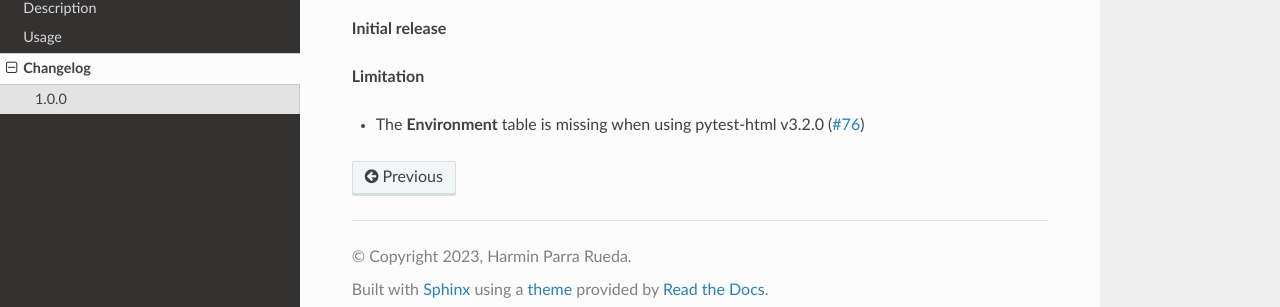
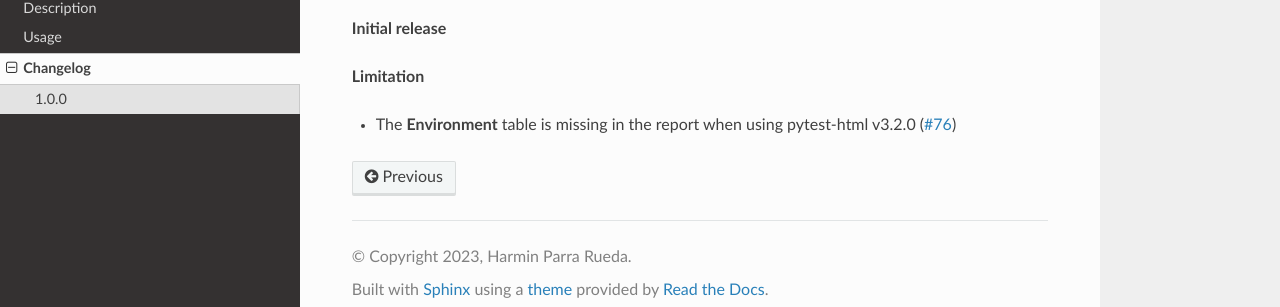
Before and after one commit to harmin-parra/pytest-webtest-extras, a Sphinx documentation site: the page built from docs/changelog.rst, in a window 1280 px wide. Shown: the part 199-506 px from the top of the page. Built offline with Sphinx 7.4.7 and the Read the Docs theme 2.0.0, drawn with Linux system fonts in a browser that asks for light colours.

Commit message:
update changelog

```diff
--- a/docs/changelog.rst
+++ b/docs/changelog.rst
@@ -10,4 +10,4 @@
 
 **Limitation**
 
-* The **Environment** table is missing when using pytest-html v3.2.0 (`#76 <https://github.com/pytest-dev/pytest-metadata/issues/76/>`_)
+* The **Environment** table is missing in the report when using pytest-html v3.2.0 (`#76 <https://github.com/pytest-dev/pytest-metadata/issues/76/>`_)
```
